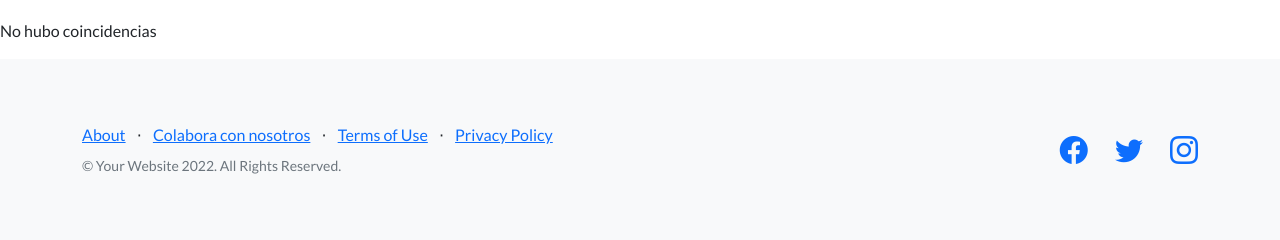
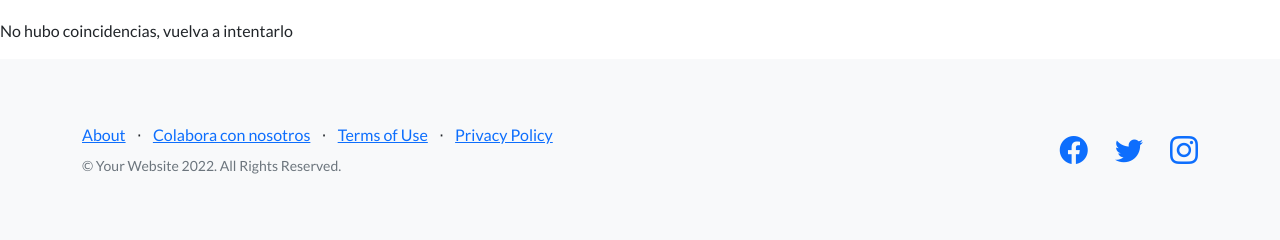
Before and after one commit to CarlosBM93/Entrega-BuendiaMC, a Django app: template Proyecto_Entrega/App_Entrega/templates/resultadosColaboradores.html in a window 1280 px wide. Shown: the part 728-968 px from the top of the page. Run offline with Django 4.2, Linux system fonts and the light colour scheme; the template is opened without the code that fills it, so the values that code supplies are empty; some libraries are stand-ins or nearby versions.

Commit message:
se añade un ligero cambio

```diff
--- a/Proyecto_Entrega/App_Entrega/templates/resultadosColaboradores.html
+++ b/Proyecto_Entrega/App_Entrega/templates/resultadosColaboradores.html
@@ -25,7 +25,7 @@
 
     {% else %}
 
-    <p>No hubo coincidencias</p>
+    <p>No hubo coincidencias, vuelva a intentarlo</p>
 
     {% endif %}
 
```
